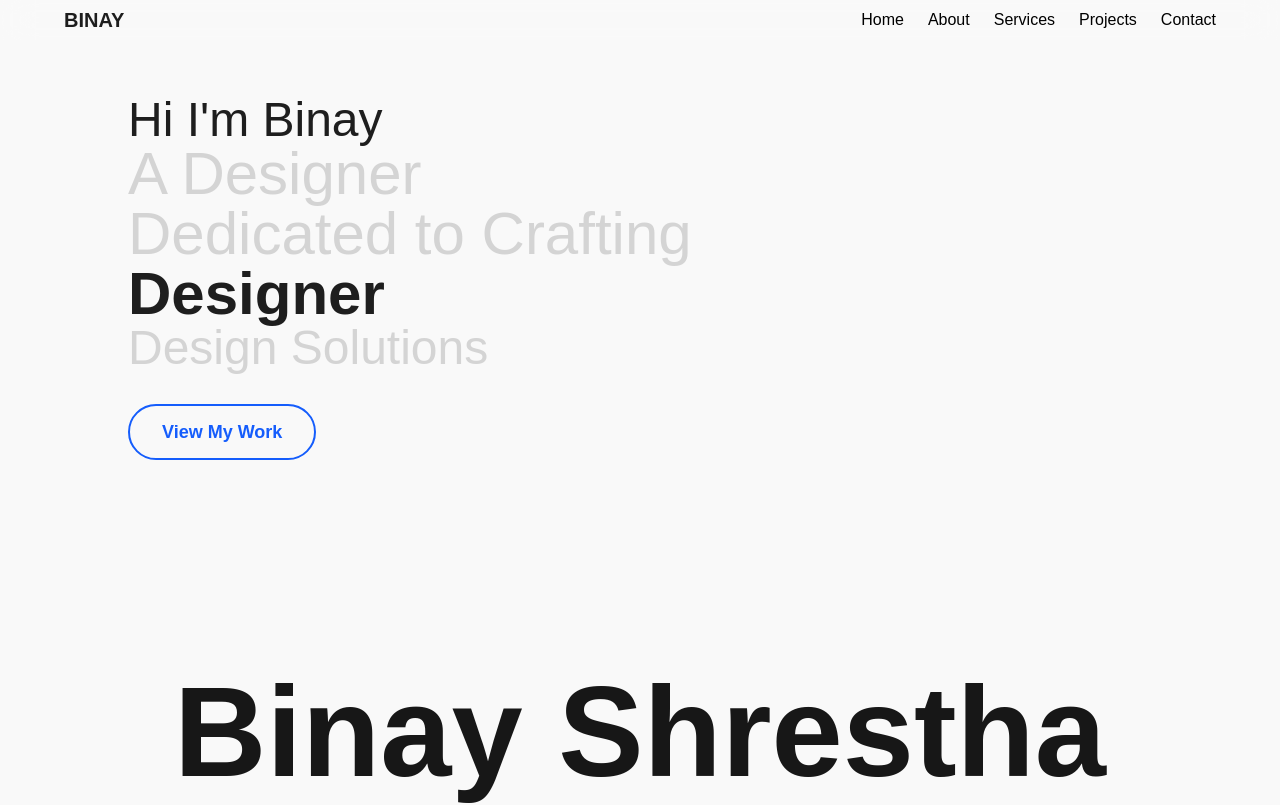
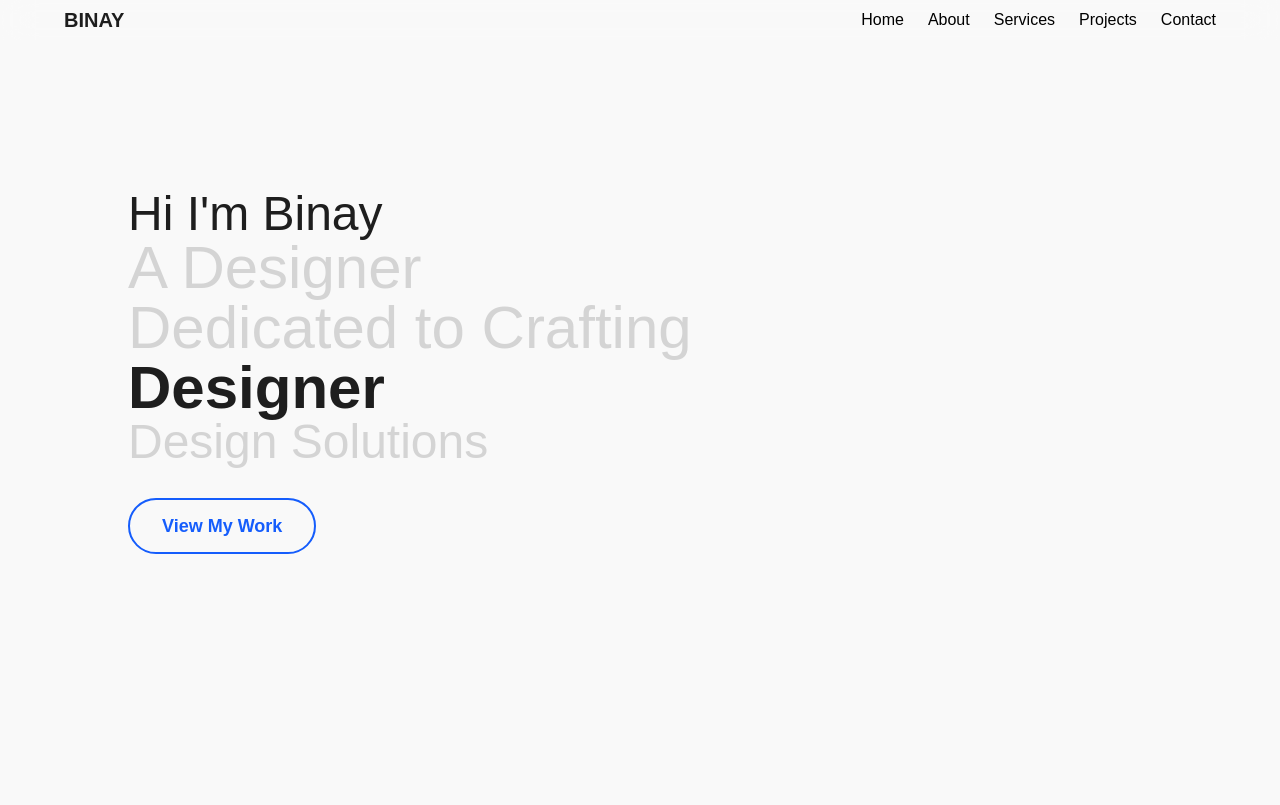
Before and after one commit to Hell086/Portfolio, a React (Vite) app: page / in a window 1280 px wide. Shown: the top 805 px of the page. Built offline with nearby package versions, Linux system fonts and the light colour scheme; a web font is replaced by a local one.

Commit message:
latest commited

```diff
--- a/src/index.css
+++ b/src/index.css
@@ -73,7 +73,7 @@ body {
 
 /* Add this new class */
 .hero-section {
-  min-height: 70dvh;
+  min-height: 95dvh;
 }
 
 .text-heading {
```
